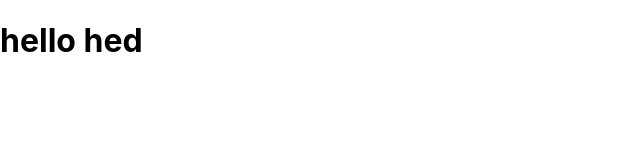
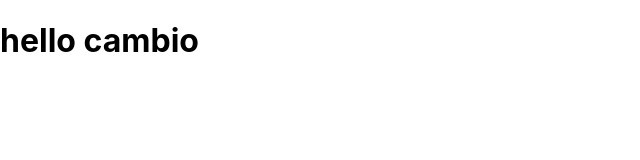
Before and after one commit to Rosa-musi/reward-store, a React (Create React App) app: page / in a window 1280 px wide. Shown: the top 160 px of the page, without its empty margins (0-640 px from the left). Built offline with nearby package versions, Linux system fonts and the light colour scheme.

Commit message:
Lista de cambios: -una línea -otra línea

```diff
--- a/src/App.js
+++ b/src/App.js
@@ -2,7 +2,7 @@
 function App() {
   return (
     <div>
-      <h1>hello hed</h1>
+      <h1>hello cambio</h1>
     </div>
   );
 }
```
